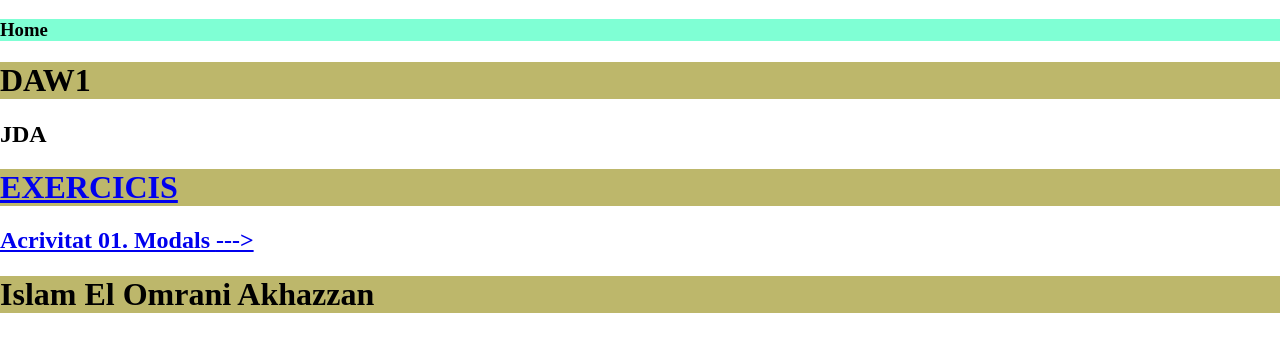
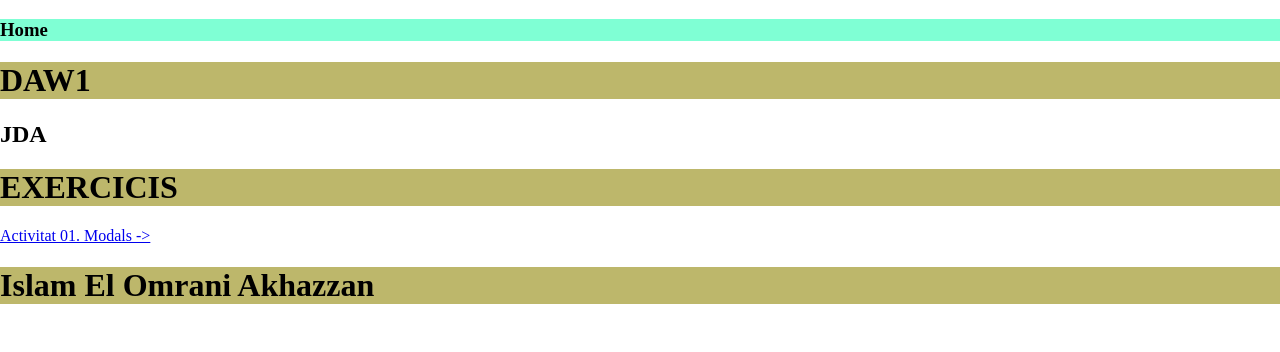
Before and after one commit to islameoa/daw1_m9_uf2_islam, a plain HTML site: page index.html in a window 1280 px wide. Drawn offline with Linux system fonts and the light colour scheme.

Commit message:
ejercicio1 hecho

```diff
--- a/index.html
+++ b/index.html
@@ -17,15 +17,11 @@
         <h1>DAW1</h1>
         <h2>JDA</h2>
     </header>
-    <a href="#">
-        <h1>EXERCICIS</h1>
-        <h2>Acrivitat 01. Modals
-            <a href="./activitat1.html">---></a>
-        </h2>
-    </a>
-    <footer>
-        <h1>Islam El Omrani Akhazzan</h1>
-    </footer>
+    <h1>EXERCICIS</h1>
+    <a href="./activitat1.html">Activitat 01. Modals -><a>
+        <footer>
+            <h1>Islam El Omrani Akhazzan</h1>
+        </footer>
 </body>
 
 </html>
```
